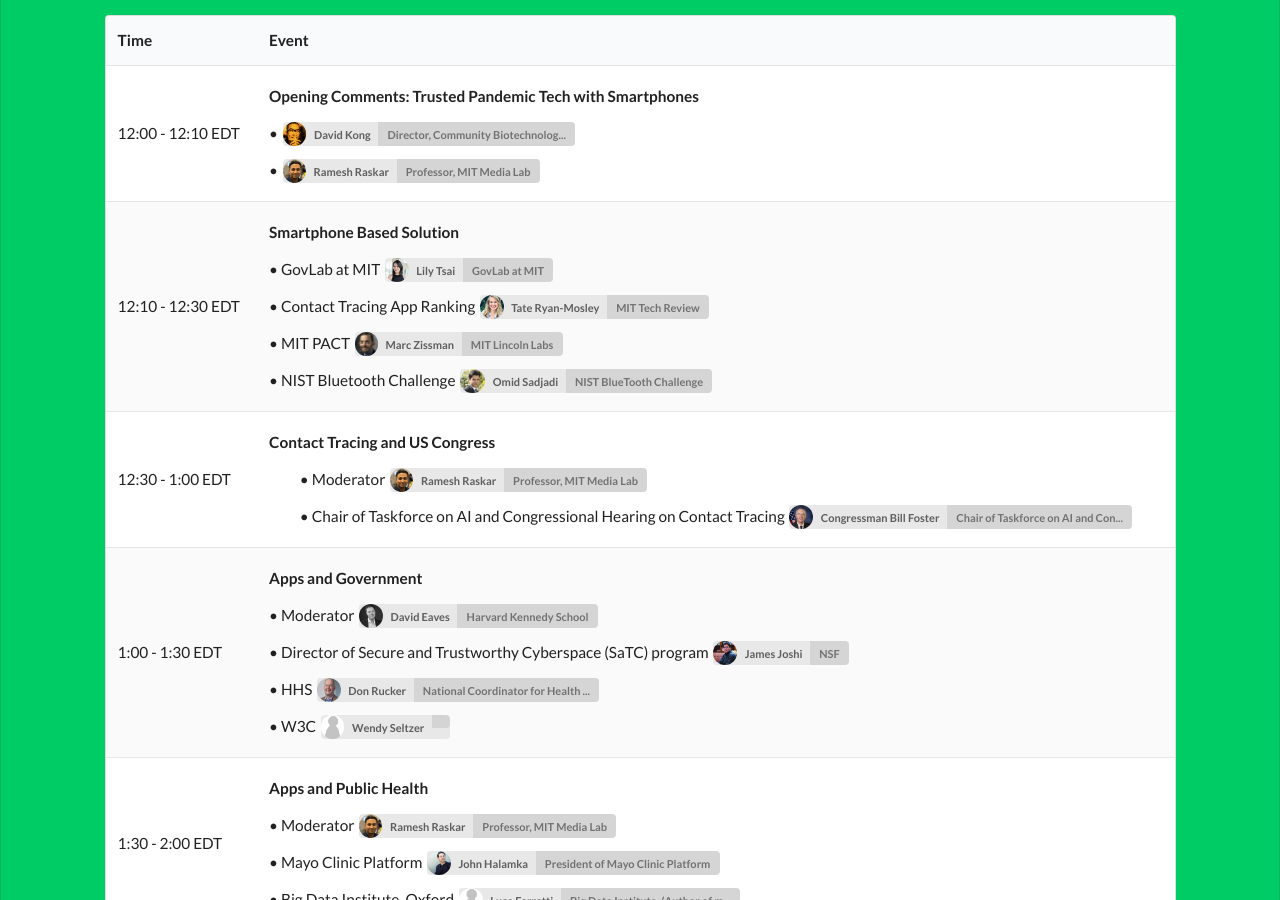
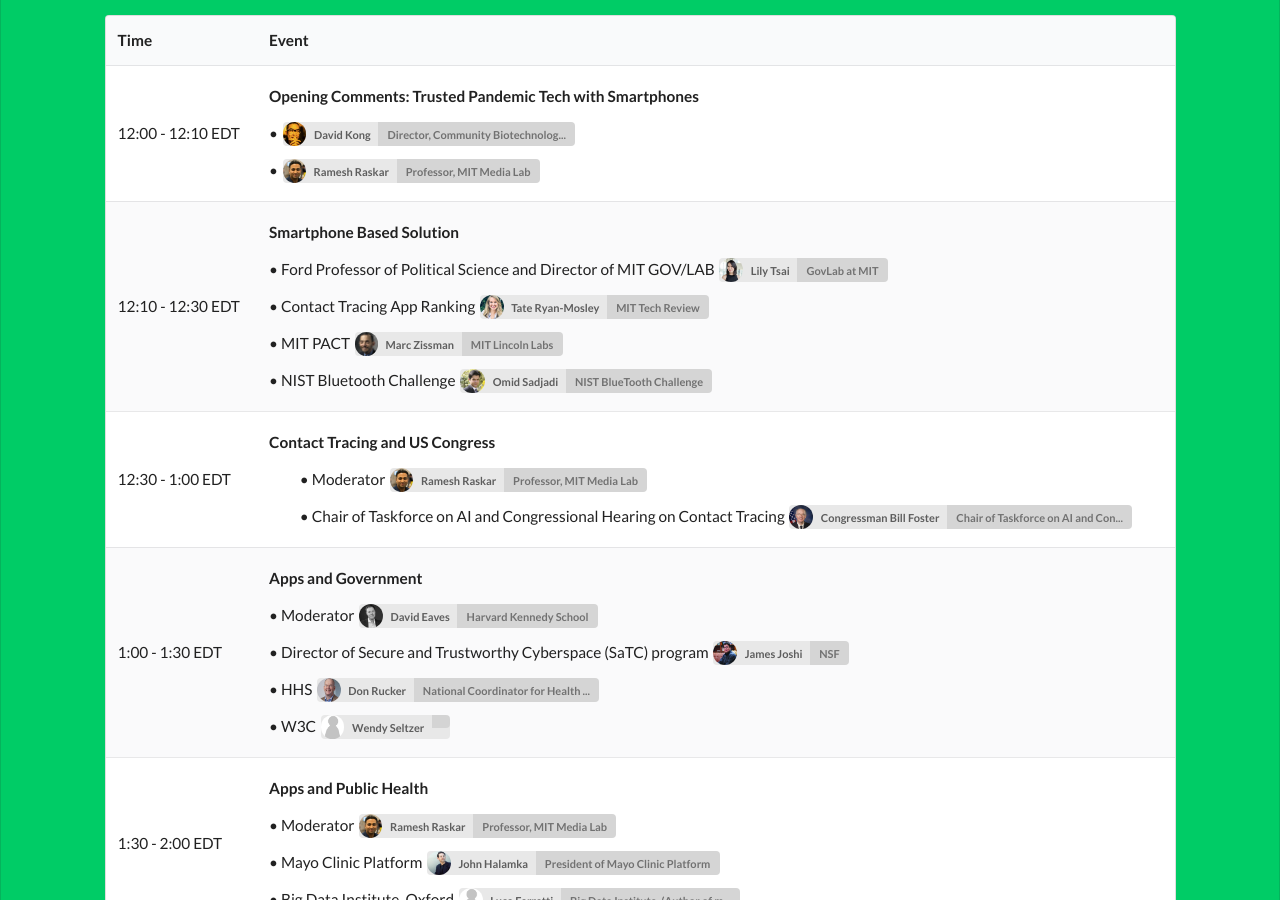
Before and after one commit to responsible-data-summit/events, a Jekyll site: the page built from agenda-0806.html, in a window 1280 px wide and 900 px high, scrolled down 302 px. Built offline with Jekyll 4.4.1, drawn with Linux system fonts in a browser that asks for light colours; some web fonts are replaced; comment, search, counter and statistics services are not loaded.

Commit message:
update title for lily tsai

```diff
--- a/_data/agenda0728.yml
+++ b/_data/agenda0728.yml
@@ -11,7 +11,7 @@
       #link: https://youtu.be/XQ6E0Q8SY5c
       speakers:
         - name: Lily Tsai
-          content: GovLab at MIT
+          content: Ford Professor of Political Science and Director of MIT GOV/LAB
         - name: Tate Ryan-Mosley
           content: Contact Tracing App Ranking
         - name: Marc Zissman
```
